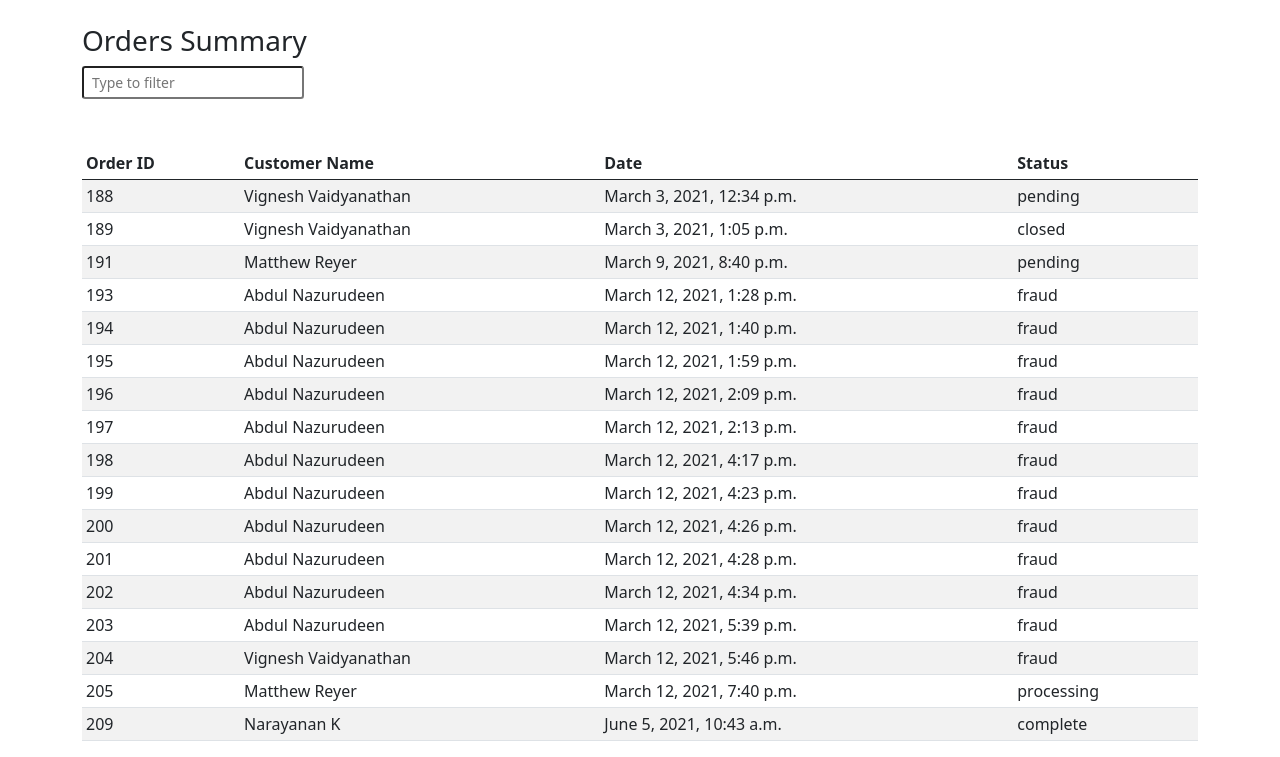
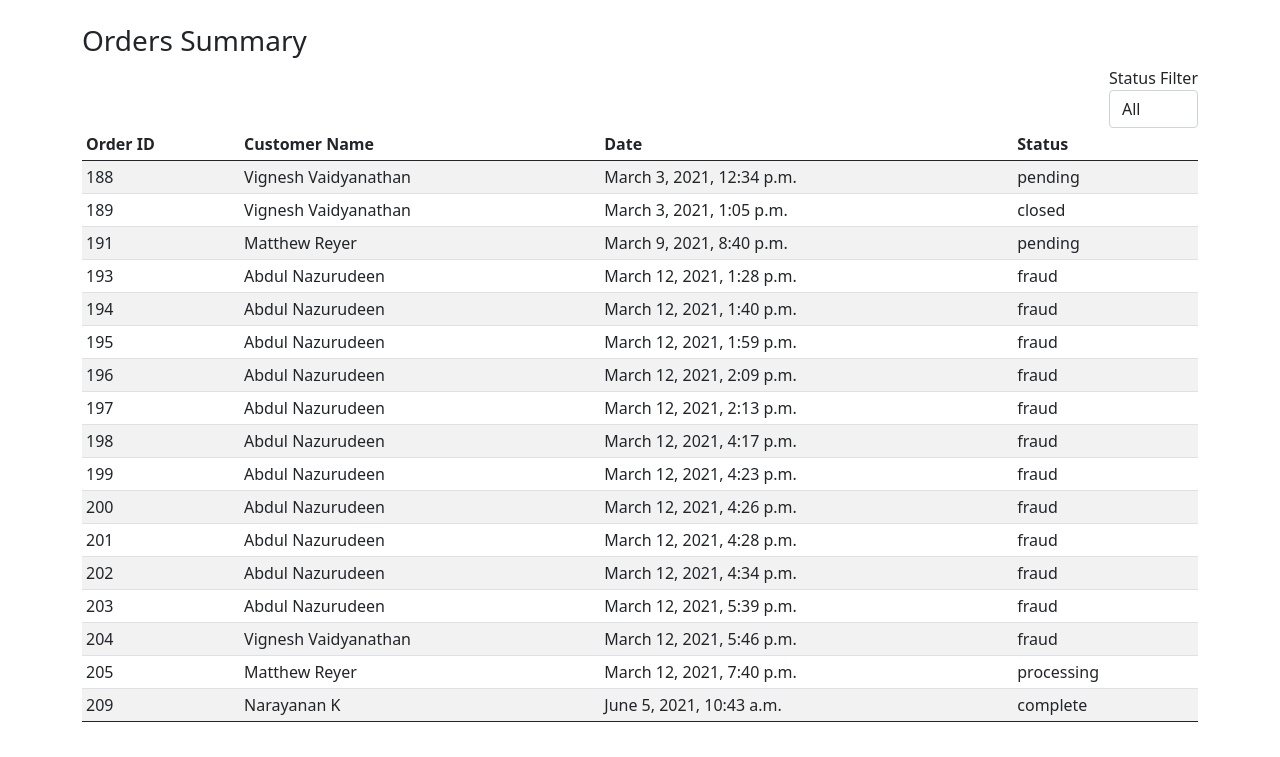
Before and after one commit to vishal6995/Tech3_Task, a Django app: page /orders/ in a window 1280 px wide. Shown: the part 56-813 px from the top of the page. After the commit the page ends 778 px from the top, so only its background shows below. Run offline with Django 3.2, Linux system fonts and the light colour scheme; data comes from the database, SQL or seed files in the repository; parts of the project's set-up code (start-up, migrations or seed data) failed here and were passed over; some libraries are stand-ins or nearby versions.

Commit message:
Update orders_list.html

```diff
--- a/orders/templates/orders/orders_list.html
+++ b/orders/templates/orders/orders_list.html
@@ -5,7 +5,17 @@
 <h3 class="container">Orders Summary</h3>
 
 <div class="container">
-    <div><input class="form-control-sm" id="myInput" type="text" placeholder="Type to filter"></div>
+    <div style="float:right">
+        <form id="filterStatus" filter-status="{% url 'orders:filterstatus' %}" >
+            <label>Status Filter</label>
+            <select class="form-control" id="statusFilter">
+                <option>All</option>
+                {% for status in status_list %}
+                    <option>{{status.status}}</option>
+                {% endfor %}
+            </select>
+        </form>
+    </div>
     <br>
     <br>
     <table class="table table-striped table-sm sortable" cellspacing="0" width="100%">
@@ -17,7 +27,7 @@
                 <th class="th-sm">Status</th>
             </tr>
         </thead>
-        <tbody id="ordersTable">
+        <tbody id="defaultfilter">
         {% for order in orders %}
             <tr>
                 <td>{{order.order_id}}</td>
@@ -27,6 +37,7 @@
             </tr>
         {% endfor %}
         </tbody>
+        <tbody id="filtered"></tbody>
     </table>
 
 </div>
```
